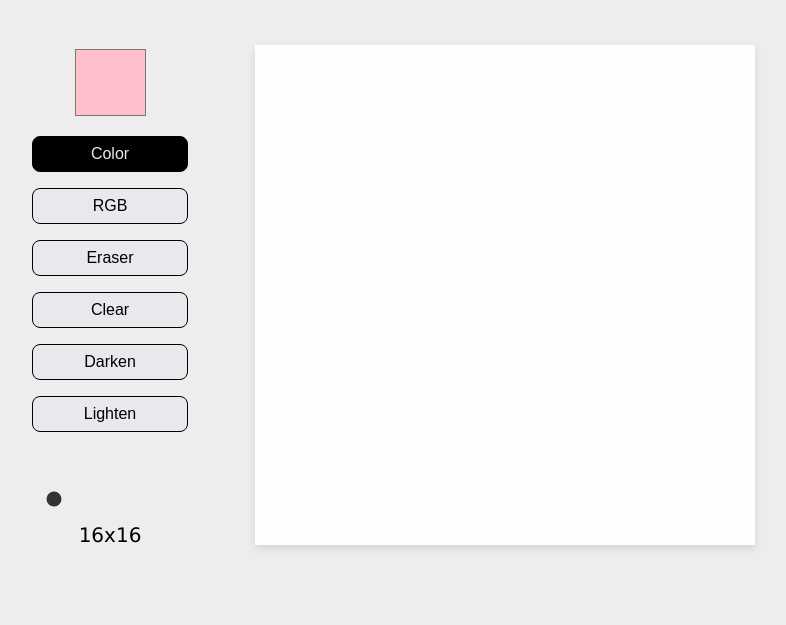
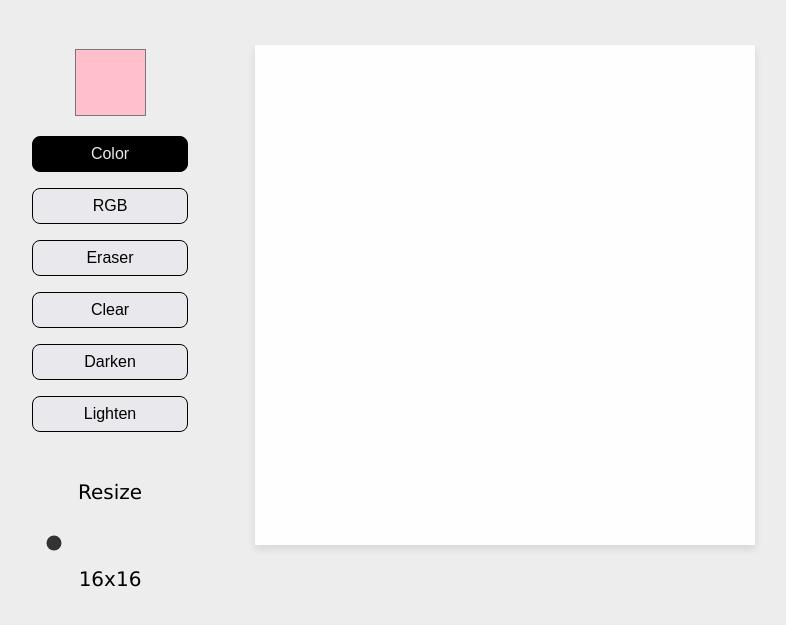
Before and after one commit to C0de3nchantress/Etch-a-Sketch, a plain HTML site: page index.html in a window 1280 px wide. Shown: the part 133-758 px from the top of the page, without its empty margins (264-1050 px from the left). Drawn offline with Linux system fonts and the light colour scheme.

Commit message:
added resize indicator text

```diff
--- a/index.html
+++ b/index.html
@@ -23,6 +23,7 @@
             </div>
 
             <div class="slider-container">
+                <div class="resize-text">Resize</div>
                 <input type="range" min="16" max="100" value="16" class="size-slider" autocomplete="off">
             </div>
         </div>
--- a/style.css
+++ b/style.css
@@ -94,3 +94,7 @@ button:hover{
     height: 75px;
     width: 75px;
 }
+
+.resize-text {
+    margin-bottom: 20px;
+}
```
